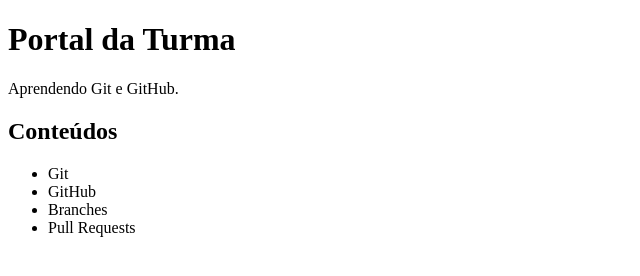
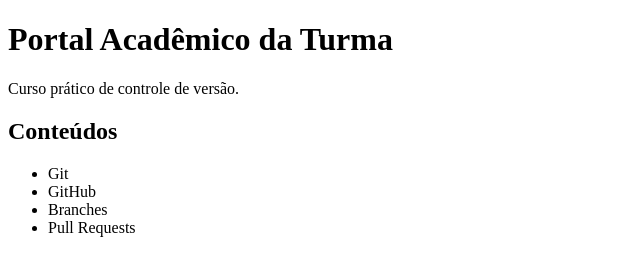
Before and after one commit to Marcia1070/Controle_tag, a plain HTML site: page index.html in a window 1280 px wide. Shown: the whole page, without its empty margins (0-640 px from the left). Drawn offline with Linux system fonts and the light colour scheme.

Commit message:
Atualiza o título principal do portal

```diff
--- a/index.html
+++ b/index.html
@@ -13,9 +13,11 @@
 
 <body>
     <header>
-        <h1>Portal da Turma</h1>
+    <h1>Portal Acadêmico da Turma</h1>
 
-        <p>Aprendendo Git e GitHub.</p>
+
+       <p>Curso prático de controle de versão.</p>
+
     </header>
 
     <main>
```
